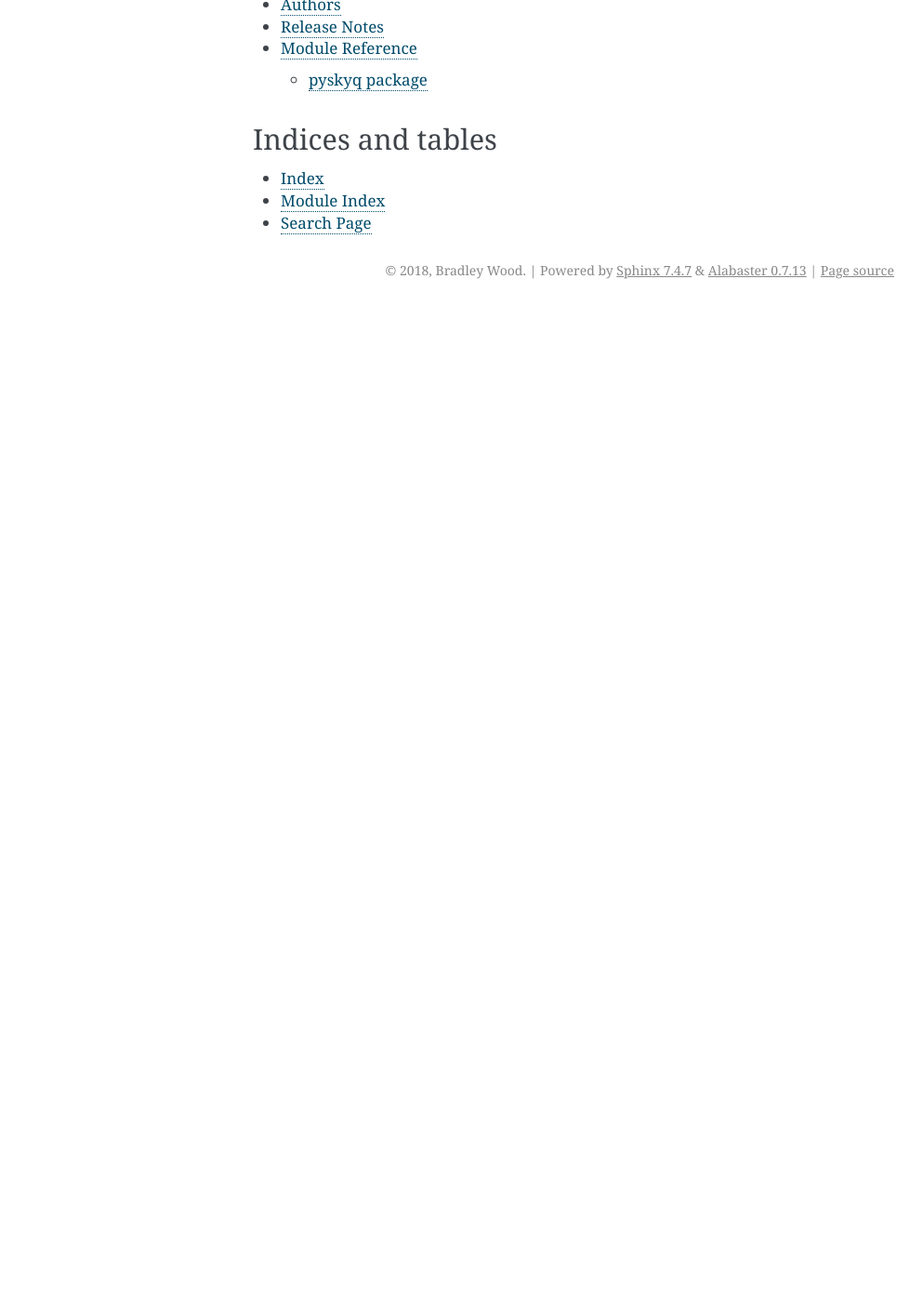
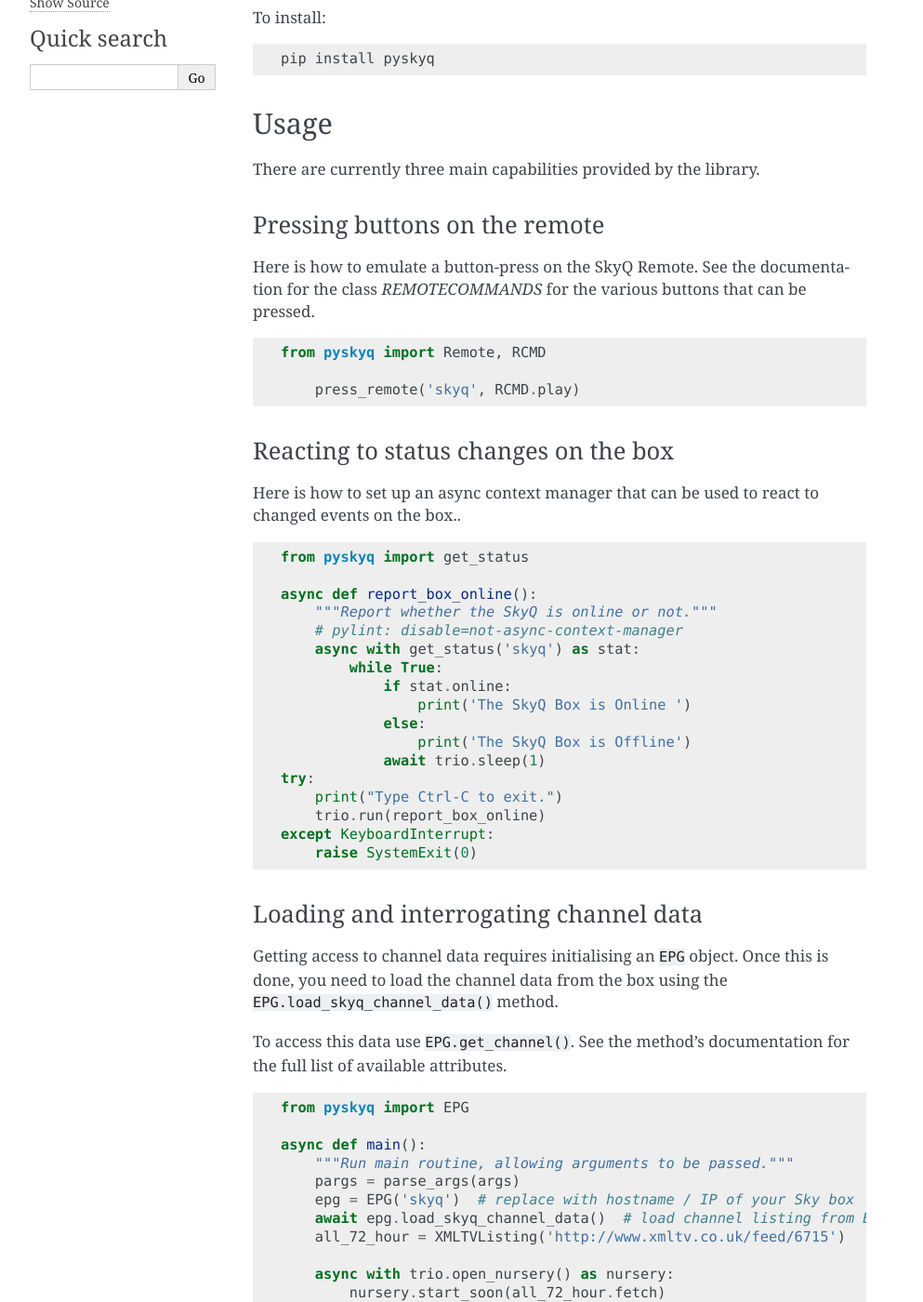
Before and after one commit to bradwood/pyskyq, a Sphinx documentation site: the page built from docs/index.rst, in a window 1280 px wide and 1400 px high, scrolled down 494 px. Shown: the whole window at 93% size, without its empty margins (148-1141 px from the left). Built offline with Sphinx 7.4.7, drawn with Linux system fonts in a browser that asks for light colours; before the commit the page ends 900 px from its top, so only the background shows below that; some of the changed text lies outside the part shown.

Commit message:
major doc tidy up, fix and updates

```diff
--- a/README.rst
+++ b/README.rst
@@ -6,6 +6,21 @@
 |Build Status| |docs| |pypi| |python| |license|
 
 A Python library for controlling a SkyQ Box.
+
+Introduction
+============
+
+This library aims to eventually provide API access to the `Sky Q Set Top Box`_.  It
+is only tested on Python 3.7 and uses the newer async support offered by this version
+of Python.
+
+It uses the **excellent** trio_ async library and so knowledge of this is advised.
+
+It is still a work in progress, but what is here, works.
+
+
+.. _Sky Q Set Top Box: https://www.sky.com/shop/tv/sky-q/
+.. _trio: https://trio.readthedocs.io/en/latest/
 
 
 Installing
@@ -26,69 +41,90 @@
 Pressing buttons on the remote
 ------------------------------
 
-Here is how to emulate a button-press on the SkyQ Remote. See the documentation for the class `REMOTECOMMANDS` for
-the various buttons that can be pressed.
+Here is how to emulate a button-press on the SkyQ Remote. See the documentation
+for the class `REMOTECOMMANDS` for the various buttons that can be pressed.
 
 .. code:: python
 
     from pyskyq import Remote, RCMD
 
-        press_remote('skyq', getattr(RCMD, pargs.cmd))
+        press_remote('skyq', RCMD.play)
 
-Logging and reacting to status changes on the box
--------------------------------------------------
+Reacting to status changes on the box
+-------------------------------------
 
-Here is how to set up an event listener that can be polled for box status changes.
+Here is how to set up an async context manager that can be used to react to
+changed events on the box..
 
 .. code:: python
 
-    from pyskyq import Status
+    from pyskyq import get_status
 
-
-    stat = Status('1.2.3.4')  # replace with hostname / IP of your Sky box
-    stat.create_event_listener()  # set up listener thread.
-
-    # do other stuff.
-
-    # standby property will be updated asynchronously when the box is turned on or off.
-    if stat.standby:
-        print('The SkyQ Box is in Standby Mode')
-    else:
-        print('The SkyQ Box is in Online Mode')
-
-    stat.shudown_event_listener()  # shut down listener thread.
+    async def report_box_online():
+        """Report whether the SkyQ is online or not."""
+        # pylint: disable=not-async-context-manager
+        async with get_status('skyq') as stat:
+            while True:
+                if stat.online:
+                    print('The SkyQ Box is Online ')
+                else:
+                    print('The SkyQ Box is Offline')
+                await trio.sleep(1)
+    try:
+        print("Type Ctrl-C to exit.")
+        trio.run(report_box_online)
+    except KeyboardInterrupt:
+        raise SystemExit(0)
 
 
 Loading and interrogating channel data
 --------------------------------------
 
 Getting access to channel data requires initialising an ``EPG`` object. Once
-this is done, you need to load the channel data from the box using the ``EPG.load_skyq_channel_data()`` method.
+this is done, you need to load the channel data from the box using the
+``EPG.load_skyq_channel_data()`` method.
 
-To access this data use ``EPG.get_channel()``. See the method's documentation for the
-full list of available attributes.
+To access this data use ``EPG.get_channel()``. See the method's documentation
+for the full list of available attributes.
 
 .. code:: python
 
     from pyskyq import EPG
 
-    epg = EPG(('1.2.3.4')  # replace with hostname / IP of your Sky box
-    epg.load_skyq_channel_data() # load channel listing from Box.
-    sleep(5) # as above method is non-blocking
-    print(epg.get_channel(2002).desc) # print out the description of channel with sid = 2002
+    async def main():
+        """Run main routine, allowing arguments to be passed."""
+        pargs = parse_args(args)
+        epg = EPG('skyq')  # replace with hostname / IP of your Sky box
+        await epg.load_skyq_channel_data()  # load channel listing from Box.
+        all_72_hour = XMLTVListing('http://www.xmltv.co.uk/feed/6715')
+
+        async with trio.open_nursery() as nursery:
+            nursery.start_soon(all_72_hour.fetch)
+
+        epg.apply_XMLTVListing(all_72_hour)
+
+        print('Channel Description from the SkyQ Box:')
+        print(epg.get_channel_by_sid(2002).desc)
+        print('Channel XMLTV ID from the XMLTV Feed:')
+        print(epg.get_channel_by_sid(2002).xmltv_id)
+        print('Channel Logo URL from the XMLTV Feed:')
+        print(epg.get_channel_by_sid(2002).xmltv_icon_url)
+
+    if __name__ == "__main__":
+        trio.run(main)
 
 
 Documentation
 =============
 
-Please refer to the documentation at https://pyskyq.readthedocs.io/.
+Please refer to the documentation at https://bradwood.gitlab.io/pyskyq/html/
 
 
 Contributions
 =============
 
-Contributions are welcome. Please fork the project on GitLab_ **Not GitHub** and raise an issue and
-merge request there.
+Contributions are welcome. Please fork the project on GitLab_ **Not GitHub** and
+raise an issue and merge request there.
 
 .. _GitLab: https://gitlab.com/bradwood/pyskyq/
 
--- a/docs/readme.rst
+++ /dev/null
@@ -1,2 +0,0 @@
-.. _readme:
-.. include:: ../README.rst
```
Also changed, not shown: docs/index.rst (+1 -6 lines), src/pyskyq/__init__.py (+4 -4 lines), 10 other files.
